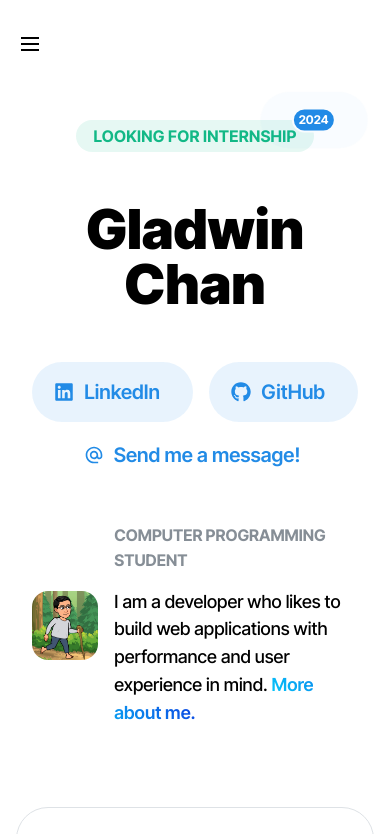
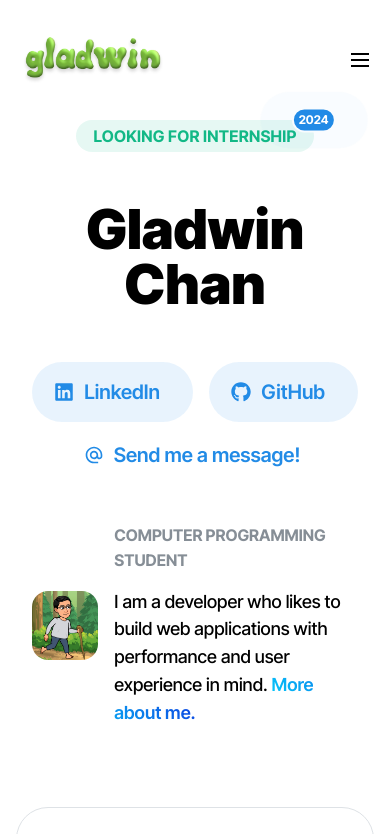
Before and after one commit to gladwinc/glad-port-2024, a Next.js app: page / in a window 390 px wide. Shown: the top 834 px of the page. Built offline with nearby package versions, Linux system fonts and the light colour scheme.

Commit message:
Changes to mobile navbar

```diff
--- a/app/components/Header/Header.module.css
+++ b/app/components/Header/Header.module.css
@@ -14,3 +14,20 @@
     background-color: var(--mantine-color-dark-7);
   }
 }
+
+.inner {
+  display: flex;
+  justify-content: space-between;
+  align-items: center;
+}
+
+.left {
+  display: flex;
+  align-items: center;
+}
+
+.center {
+  display: flex;
+  justify-content: center;
+  flex-grow: 1;
+}
--- a/app/components/Header/Header.tsx
+++ b/app/components/Header/Header.tsx
@@ -10,6 +10,7 @@ import {
   Container,
   Drawer,
   Stack,
+  Image,
 } from "@mantine/core";
 import { useDisclosure } from "@mantine/hooks";
 import { FaHome } from "react-icons/fa";
@@ -17,7 +18,7 @@ import classes from "./Header.module.css";
 import { IconSun, IconMoon } from "@tabler/icons-react";
 
 const links = [
-  { link: "/", label: <FaHome size={24} /> },
+  { link: "/", label: <FaHome size={30} /> },
   { link: "/#projects", label: "Projects" },
   { link: "/about", label: "About" },
   { link: "mailto:iamgladwin@gmail.com", label: "Contact" },
@@ -44,30 +45,34 @@ const Header = () => {
 
   return (
     <header className={classes.header}>
-      <Container mt={30}>
-        <Group>
-          <Burger opened={opened} onClick={toggle} hiddenFrom="xs" size="sm" />
-        </Group>
-        <Group gap={40} justify="center" visibleFrom="xs">
+      <Container size="md" mt={30} className={classes.inner}>
+        <div className={classes.left}>
+          <Image src="/gladwin_name.png" h={60} alt="Gladwin" hiddenFrom="xs" />
+        </div>
+        <div className={classes.center}>
+          <Group gap={40} visibleFrom="xs">
             {items}
             <ActionIcon
               onClick={() =>
-              setColorScheme(computedColorScheme === "light" ? "dark" : "light")
+                setColorScheme(
+                  computedColorScheme === "light" ? "dark" : "light"
+                )
               }
               variant="transparent"
-            size="xl"
               aria-label="Toggle color scheme">
               {computedColorScheme === "dark" ? (
-              <IconSun color="orange" stroke={3.5} size={24} />
+                <IconSun color="orange" stroke={3.5} size={40} />
               ) : (
-              <IconMoon stroke={3.5} size={24} />
+                <IconMoon stroke={3.5} size={40} />
               )}
             </ActionIcon>
           </Group>
+        </div>
+        <Burger opened={opened} onClick={toggle} hiddenFrom="xs" size="sm" />
       </Container>
-      <Drawer opened={opened} onClose={toggle} size="100%" padding="md">
-        <Stack mt={20}>
-          {items}{" "}
+      <Drawer opened={opened} onClose={toggle} size="100%">
+        <Stack pl={10} mt={50}>
+          {items}
           <ActionIcon
             onClick={() =>
               setColorScheme(computedColorScheme === "light" ? "dark" : "light")
```
Also changed, not shown: public/gladwin_name.png (added). Lines whose indentation alone changed are shown as unchanged.
